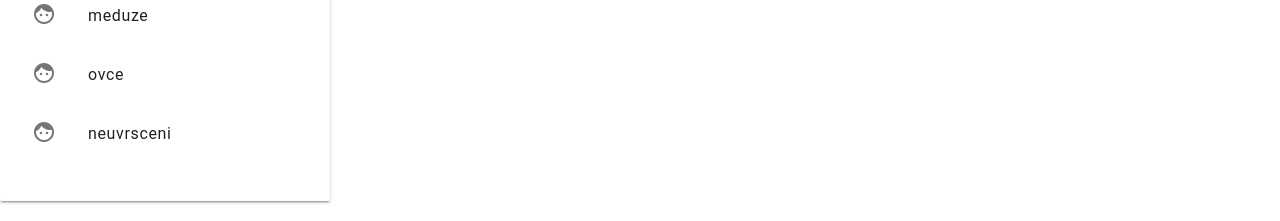
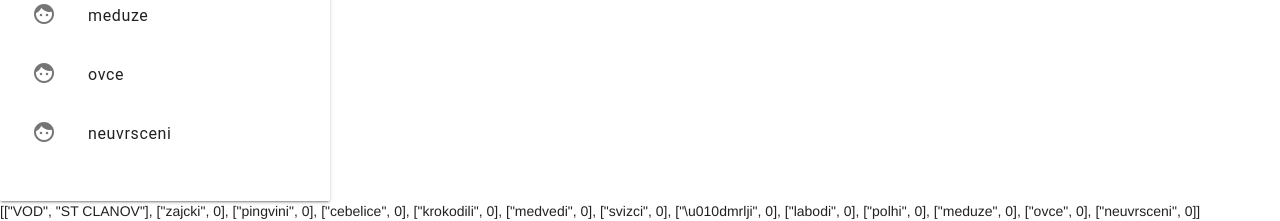
Before and after one commit to markbaltic/TaborniskaBaza, a Django app: page /taborniki/rod/1000 in a window 1280 px wide. Shown: the part 773-994 px from the top of the page. Run offline with Django 3.2, Linux system fonts and the light colour scheme; data comes from the database, SQL or seed files in the repository; parts of the project's set-up code (start-up, migrations or seed data) failed here and were passed over; some libraries are stand-ins or nearby versions.

Commit message:
Ne dela graf pri rodu

```diff
--- a/taborniki/templates/taborniki/base.html
+++ b/taborniki/templates/taborniki/base.html
@@ -19,7 +19,7 @@
 
 
                 <button id="demo-menu-lower-left"
-                        class="mdl-button mdl-js-button mdl-button--icon">
+                        class="mdl-button mdl-js-button mdl-button--icon"*>
                     <i class="material-icons">more_vert</i>
                 </button>
 
--- a/taborniki/templates/taborniki/home.html
+++ b/taborniki/templates/taborniki/home.html
@@ -108,11 +108,13 @@
 
 
 
-    <div id="barchart_material" style="width: 900px; height: 500px;"></div>
+
 
 
     </body>
 
+ <div id="barchart_material" style="width: 900px; height: 500px;"></div>
+
 
 
 {% endblock %}
--- a/taborniki/templates/taborniki/rod.html
+++ b/taborniki/templates/taborniki/rod.html
@@ -8,7 +8,7 @@
 {% load static %}
 <!DOCTYPE html>
 <html lang="en">
-<head>
+
 
 
     <style>
@@ -22,19 +22,44 @@
 
         }
     </style>
+{% block content %}
+    <head>
+
+
+    <script type="text/javascript" src="https://www.gstatic.com/charts/loader.js"></script>
+    <script type="text/javascript">
+      google.charts.load("current", {packages:["corechart"]});
+      google.charts.setOnLoadCallback(drawChart);
+      function drawChart() {
+        <!--var data = google.visualization.arrayToDataTable(JSON.parse("{{ clani_po_vodih }}"));-->
+        var data = google.visualization.arrayToDataTable(
+        [['a','b'],
+        ['ena',1],
+        ['dva',2]]);
+        var options = {
+          title: 'Lengths of dinosaurs, in meters',
+          legend: { position: 'none' },
+        };
+
+        var chart = new google.visualization.Histogram(document.getElementById('chart_div'));
+        chart.draw(data, options);
+      }
+    </script>
+
 
 </head>
-{% block content %}
+
 
 
 
     <body>
 
 
-    </body>
+
 
     <div>
         <!-- Square card -->
+
 
 
         <div class="demo-card-square mdl-card mdl-shadow--2dp">
@@ -62,4 +87,13 @@
         </div>
     </div>
 
+
+    <div>{{ clani_po_vodih }}</div>
+    <div id="chart_div" style="width: 900px; height: 500px;"></div>
+
+
+
+    </body>
+
+
 {% endblock %}
--- a/taborniki/views.py
+++ b/taborniki/views.py
@@ -8,6 +8,7 @@
 from taborniki.models import Oseba, Vod, Rod, Akcija
 from django.db.models import Q, Count
 from .forms import NameForm, DodajClan, Search, DodajClanaVodu
+import json
 
 
 def search_results(request):
@@ -91,7 +92,13 @@
 def get_rod(request, rod_id):
     rod = Rod.objects.get(id=rod_id)
     vodi = rod.rodov_vod.all()
-    return render(request, 'taborniki/rod.html', {'rod': rod, 'vodi': vodi})
+    clani_po_vodih = [['VOD','ST CLANOV']]
+    for vod in vodi:
+        clani_po_vodih.append([vod.imeVod, len(vod.vod_clan.all())])
+
+
+    print(clani_po_vodih)
+    return render(request, 'taborniki/rod.html', {'rod': rod, 'vodi': vodi, 'clani_po_vodih': json.dumps(clani_po_vodih)})
 
 
 def dodajClan(request):
```
